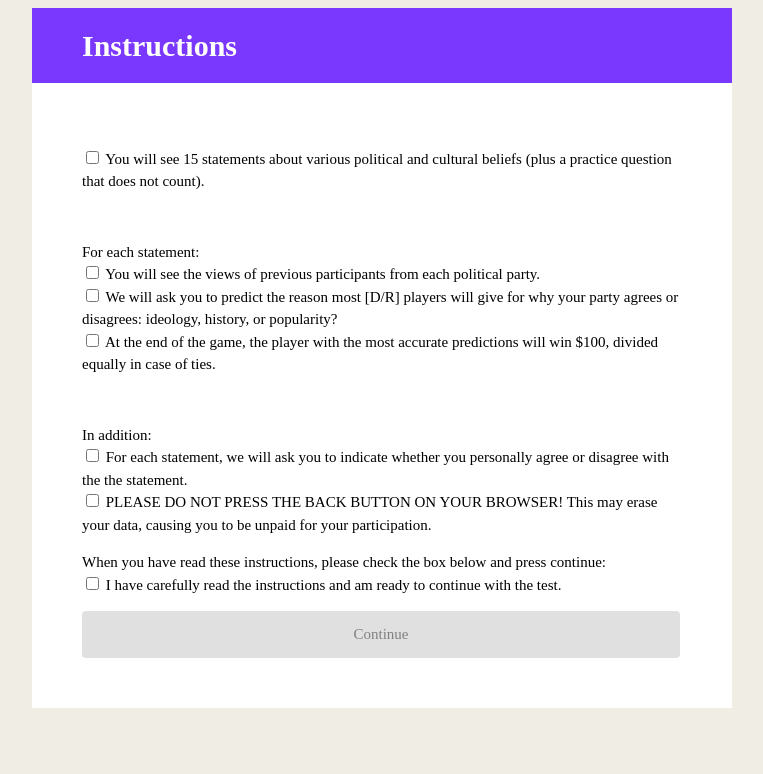
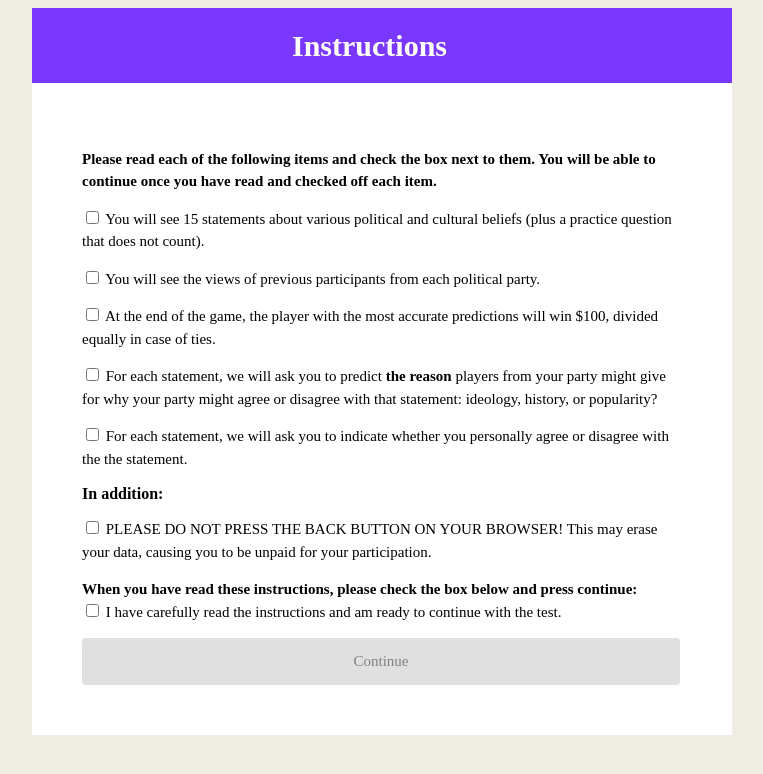
Before and after one commit to JunanQu/Policy_Lab_2018, a PHP site: page /game_instructions2.php in a window 1280 px wide. Shown: the top 774 px of the page, without its empty margins (258-1021 px from the left). Run offline with PHP 8.4, Linux system fonts and the light colour scheme; data comes from the database, SQL or seed files in the repository; data that the repository does not hold is empty.

Commit message:
some changes

```diff
--- a/game_instructions2.php
+++ b/game_instructions2.php
@@ -20,57 +20,68 @@
 </head>
 <body>
     <div class="header" id="myHeader">
-        <h2>Instructions</h2>
+        <h2 style="margin-left:35%;">Instructions</h2>
     </div>
 
     <div class="wrapper" id="consent">
        <form action="political_id.php" method="post">
-           <p><input type="checkbox" class="item">
-           You will see 15 statements about various political and cultural
-           beliefs (plus a practice question that does not count).</p>
-           <br/>
 
        <p>
-           For each statement:<br/>
+           <strong>
+             Please read each of the following items and check the box next to them. You will be able to continue once you have read and checked off each item.
+           </strong>
+       </p>
+       <p>
+         <input type="checkbox" class="item">
+         You will see 15 statements about various political and cultural
+         beliefs (plus a practice question that does not count).
+       </p>
 
+
+      <!-- <p style="margin-bottom: 0px;"><strong>For each statement:</strong></p> -->
+
+       <p>
          <input type="checkbox" class="item">
          You will see the views of previous participants from each political
          party.
-           <br/>
 
+       </p>
+        <!-- <p>
            <input type="checkbox" class="item">
-           We will ask you to predict the reason most [D/R] players will give
-           for why your party agrees or disagrees: ideology, history, or
-           popularity?
-           <br/>
-
+           At the end of the game, the player with the most accurate predictions
+           will win $100, divided equally in case of ties.
+       </p> -->
+       <p>
         <input type="checkbox" class="item">
         At the end of the game, the player with the most accurate predictions
         will win $100, divided equally in case of ties.
       </p>
-           <br/>
+       <p>
+         <input type="checkbox" class="item">
+         For each statement, we will ask you to predict
+         <strong>the reason</strong> players from your party might give for why your party might agree or disagree with that statement: ideology, history, or popularity?
+       </p>
 
        <p>
-               In addition:</br>
-
            <input type="checkbox" class="item">
            For each statement, we will ask you to indicate whether you
            personally agree or disagree with the the statement.
+       </p>
+
+     <b>In addition:</b></br>
+
+       <p>
+         <input type="checkbox" class="item">
+         PLEASE DO NOT PRESS THE BACK BUTTON ON YOUR BROWSER! This may
+         erase your data, causing you to be unpaid for your participation.
+       </p>
+
+       <p>
+           <b>When you have read these instructions, please check the box below
+           and press continue:</b>
            <br/>
 
            <input type="checkbox" class="item">
-               PLEASE DO NOT PRESS THE BACK BUTTON ON YOUR BROWSER! This may
-               erase your data, causing you to be unpaid for your participation.
-               <br/>
-           </p>
-
-           <p>
-               When you have read these instructions, please check the box below
-               and press continue:
-               <br/>
-
-               <input type="checkbox" id="myCheck" class="item"
-                    onclick="enableButton();">
            I have carefully read the instructions and am ready to continue
            with the test.
        </p>
@@ -81,31 +92,19 @@
 </body>
 
 <script type="text/javascript">
-let unselectedItems;
-
-$(document).ready(() => {
-    unselectedItems = $('.item').size();
-    console.log('Number of required items: ', unselectedItems);
-    // toggleButton(false);
-});
-
+/**
+ * This will enable the submit button if and only if ALL checklist form items
+ * with the class name "item" are checked.
+ */
+var unselectedItems = $('.item').size();
 $('.item').click((e) => {
     if (e.target.checked) {
         unselectedItems--;
     } else {
         unselectedItems++;
     }
-
-    toggleButton(unselectedItems == 0);
+    $('#submitButton').prop('disabled', unselectedItems !== 0);
 });
-
-/**
- * Whether to enable button.
- * @param {boolean} enable
- */
-function toggleButton(enable) {
-	$('#submitButton').prop('disabled', !enable);
-}
 </script>
 
 </html>
--- a/i_page_no.php
+++ b/i_page_no.php
@@ -42,9 +42,9 @@ $(document).ready(function(){
 
       <h1 class="content_q"><?php
 			if ($id_carrier == 23){
-				echo "PRACTICE QUESTION 1: The Supreme Court has gone too far in liberalizing access to abortion." ;
+				echo "PRACTICE QUESTION: The Supreme Court has gone too far in liberalizing access to abortion." ;
 			}elseif ($id_carrier == 24) {
-				echo "PRACTICE QUESTION 2: The Affordable Care Act ('Obamacare') should be strengthened, not weakened or abolished." ;
+				echo "PRACTICE QUESTION: The Affordable Care Act ('Obamacare') should be strengthened, not weakened or abolished." ;
 			}else{
 			$records = exec_sql_query($myPDO, "SELECT question_content FROM questions WHERE questions.id ='". $id_carrier."'")->fetch(PDO::FETCH_ASSOC);
 			if($records){
--- a/i_page_yes.php
+++ b/i_page_yes.php
@@ -149,9 +149,9 @@ if($num_of_users == 1){
 		<div class="wrap">
 			<h1 class="content_q"><?php
 			if ($id_carrier == 23){
-				echo "PRACTICE QUESTION 1: The Supreme Court has gone too far in liberalizing access to abortion." ;
+				echo "PRACTICE QUESTION: The Supreme Court has gone too far in liberalizing access to abortion." ;
 			}else if ($id_carrier == 24) {
-				echo "PRACTICE QUESTION 2: The Affordable Care Act ('Obamacare') should be strengthened, not weakened or abolished." ;
+				echo "PRACTICE QUESTION: The Affordable Care Act ('Obamacare') should be strengthened, not weakened or abolished." ;
 			}else{
 			$records = exec_sql_query($myPDO, "SELECT question_content,id FROM questions WHERE questions.id ='". $id_carrier."'")->fetch(PDO::FETCH_ASSOC);
 			if($records){
--- a/practice_1.php
+++ b/practice_1.php
@@ -33,9 +33,9 @@
 
           <h1 class="content_q"><?php
     			if ($id_carrier == 23){
-    				echo "PRACTICE QUESTION 1: The Supreme Court has gone too far in liberalizing access to abortion." ;
+    				echo "PRACTICE QUESTION: The Supreme Court has gone too far in liberalizing access to abortion." ;
     			}elseif ($id_carrier == 24) {
-    				echo "PRACTICE QUESTION 2: The Affordable Care Act ('Obamacare') should be strengthened, not weakened or abolished." ;
+    				echo "PRACTICE QUESTION: The Affordable Care Act ('Obamacare') should be strengthened, not weakened or abolished." ;
     			}else{
     			$records = exec_sql_query($myPDO, "SELECT question_content FROM questions WHERE questions.id ='". $id_carrier."'")->fetch(PDO::FETCH_ASSOC);
     			if($records){
--- a/question.php
+++ b/question.php
@@ -292,9 +292,9 @@ chart.render();
 			<div class="wrap">
 				<h1 class="content_q"><?php
 				if ($id_carrier == 23) {
-					echo "PRACTICE QUESTION 1: The Supreme Court has gone too far in liberalizing access to abortion.";
+					echo "PRACTICE QUESTION: The Supreme Court has gone too far in liberalizing access to abortion.";
 				} else if ($id_carrier == 24) {
-					echo "PRACTICE QUESTION 2: The Affordable Care Act ('Obamacare') should be strengthened, not weakened or abolished." ;
+					echo "PRACTICE QUESTION: The Affordable Care Act ('Obamacare') should be strengthened, not weakened or abolished." ;
 				} else {
 					$records = exec_sql_query($myPDO,
 							"SELECT question_content FROM questions WHERE questions.id ='". $id_carrier."'")->fetch(PDO::FETCH_ASSOC);
--- a/yes.php
+++ b/yes.php
@@ -149,9 +149,9 @@ if($num_of_users == 1){
 		<div class="wrap">
 			<h1 class="content_q"><?php
 			if ($id_carrier == 23){
-				echo "PRACTICE QUESTION 1: The Supreme Court has gone too far in liberalizing access to abortion." ;
+				echo "PRACTICE QUESTION: The Supreme Court has gone too far in liberalizing access to abortion." ;
 			}else if ($id_carrier == 24) {
-				echo "PRACTICE QUESTION 2: The Affordable Care Act ('Obamacare') should be strengthened, not weakened or abolished." ;
+				echo "PRACTICE QUESTION: The Affordable Care Act ('Obamacare') should be strengthened, not weakened or abolished." ;
 			}else{
 			$records = exec_sql_query($myPDO, "SELECT question_content,id FROM questions WHERE questions.id ='". $id_carrier."'")->fetch(PDO::FETCH_ASSOC);
 			if($records){
```
Also changed, not shown: game_instructions.php (+23 -28 lines). Lines whose indentation alone changed are shown as unchanged.
